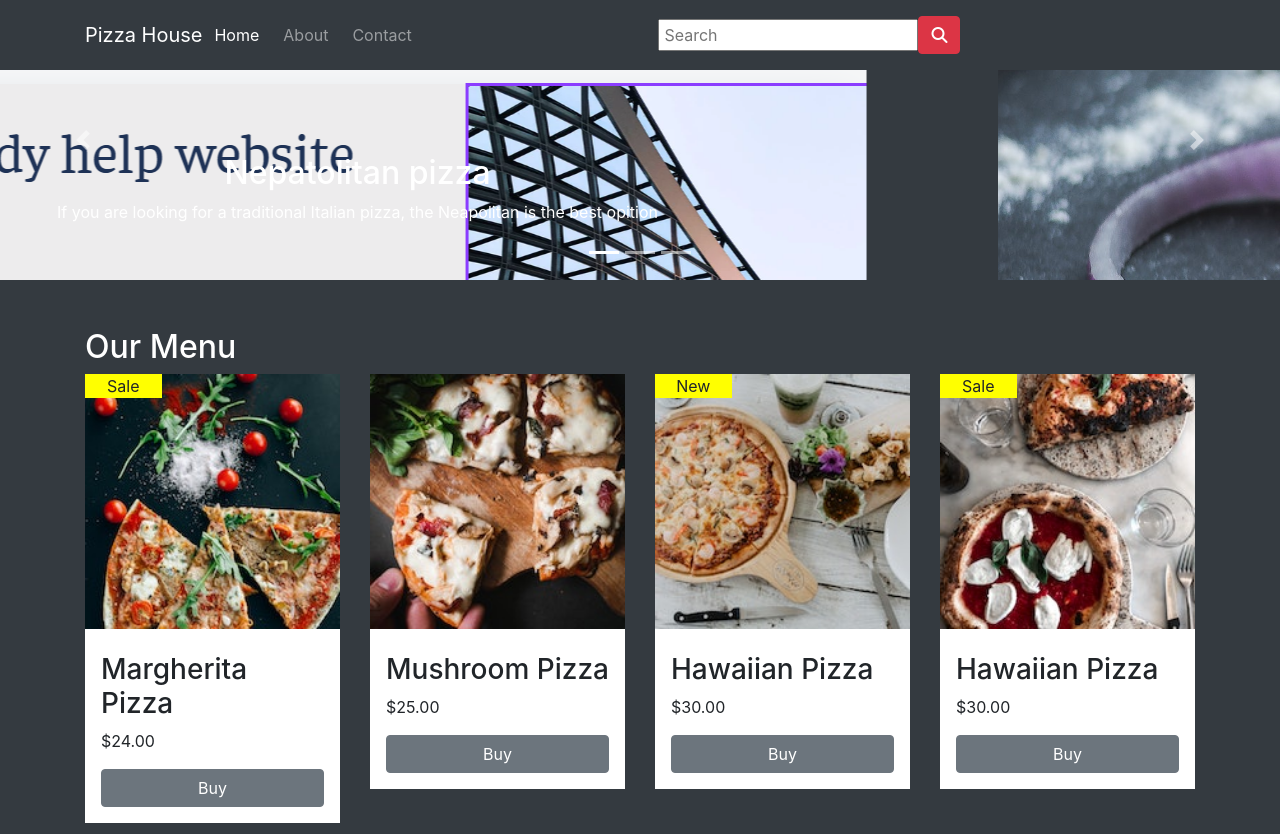
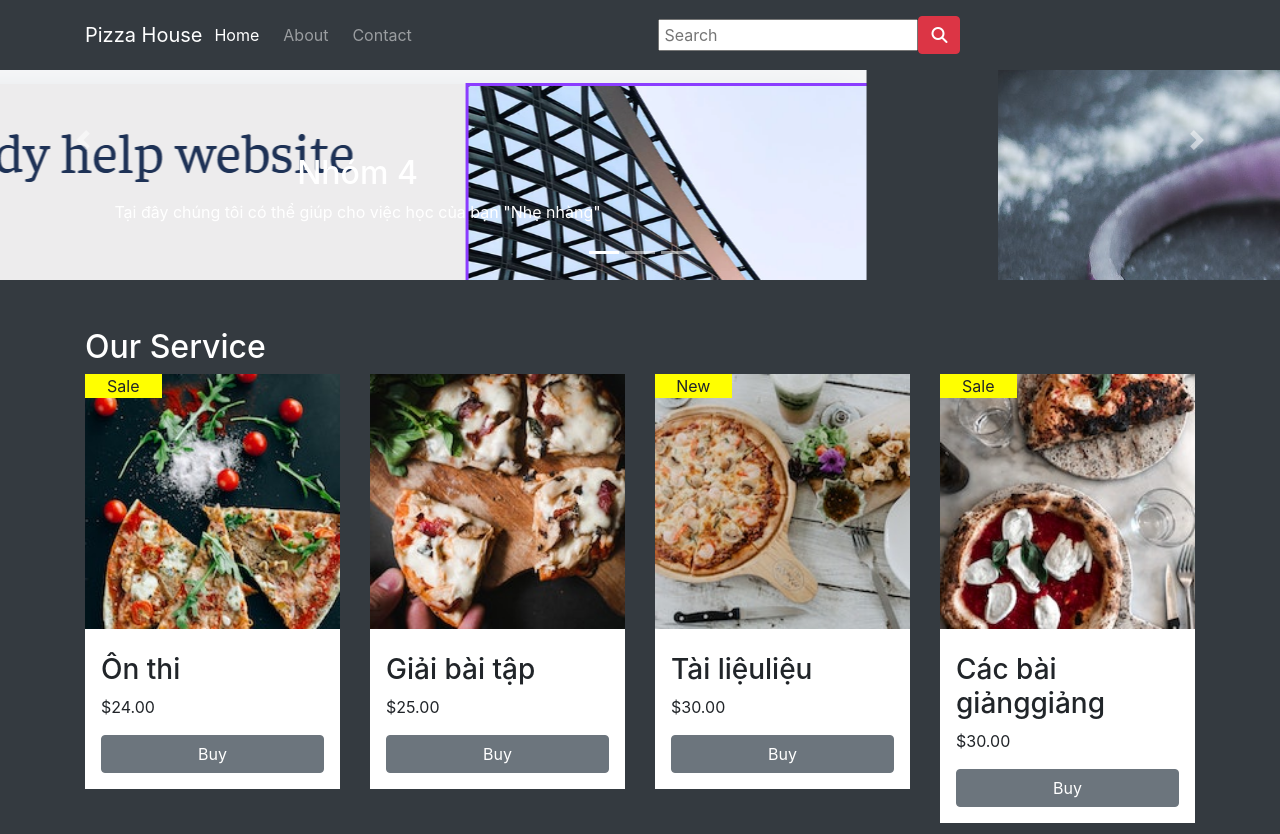
Before and after one commit to dinhphuckhang/web-store, a website: page index.html in a window 1280 px wide. Shown: the top 834 px of the page. Drawn offline with nearby package versions, Linux system fonts and the light colour scheme.

Commit message:
Update index.html

```diff
--- a/index.html
+++ b/index.html
@@ -50,11 +50,11 @@
                     <div class="carousel-item active">
                         <img class="d-block img-fluid" src="Images/Ảnh chụp màn hình 2024-10-26 220134.png" alt="">
                         <div class="carousel-caption d-none d-md-block">
-                            <h2>Nepatolitan pizza
+                            <h2>Nhóm 4
 
                             </h2>
                             <p>
-                                If you are looking for a traditional Italian pizza, the Neapolitan is the best opition
+                               Tại đây chúng tôi có thể giúp cho việc học của bạn "Nhẹ nhàng"
                             </p>
                         </div>
                     </div>
@@ -65,7 +65,7 @@
 
                             </h2>
                             <p>
-                                If you are looking for a traditional Italian pizza, the Neapolitan is the best opition
+                                Tại đây chúng tôi có thể giúp cho việc học của bạn "Nhẹ nhàng"
                             </p>
                         </div>
                     </div>
@@ -100,7 +100,7 @@
 
     <div class="menu container mt-5 mb-5">
         <h2 class="text-white ">
-            Our Menu
+            Our Service
         </h2>
         <div class="row">
             <div class="col">
@@ -111,7 +111,7 @@
                     </div>
                     <div class="menu-content d-flex flex-column p-3">
                         <h3 class="mt-2">
-                        Margherita Pizza
+                        Ôn thi
                     </h3>
                     <p > $24.00</p>
                     <button type="button" class="btn btn-secondary">Buy</button>
@@ -126,7 +126,7 @@
                     </div>
                     <div class="menu-content d-flex flex-column p-3">
                         <h3 class="mt-2">
-                        Mushroom Pizza
+                       Giải bài tập
                     </h3>
                     <p > $25.00</p>
                     <button type="button" class="btn btn-secondary">Buy</button>
@@ -141,7 +141,7 @@
                     </div>
                     <div class="menu-content d-flex flex-column p-3">
                         <h3 class="mt-2">
-                        Hawaiian Pizza
+                        Tài liệuliệu
                     </h3>
                     <p > $30.00</p>
                     <button type="button" class="btn btn-secondary">Buy</button>
@@ -156,7 +156,7 @@
                     </div>
                     <div class="menu-content d-flex flex-column p-3">
                         <h3 class="mt-2">
-                        Hawaiian Pizza
+                        Các bài giảnggiảng
                     </h3>
                     <p > $30.00</p>
                     <button type="button" class="btn btn-secondary">Buy</button>
```
